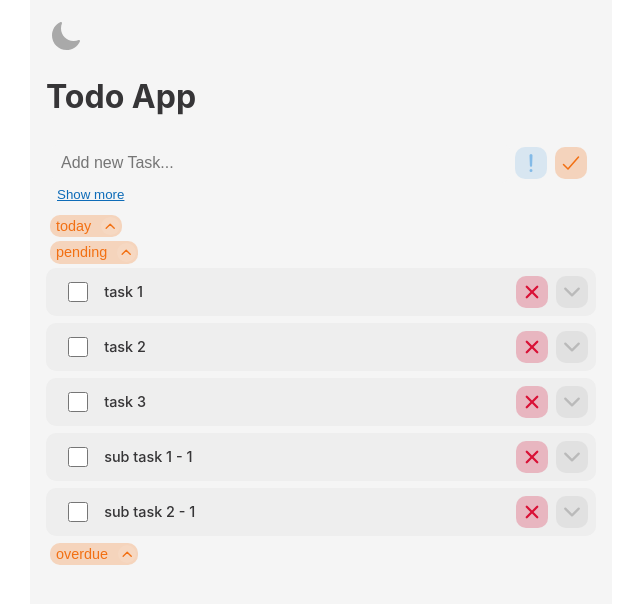
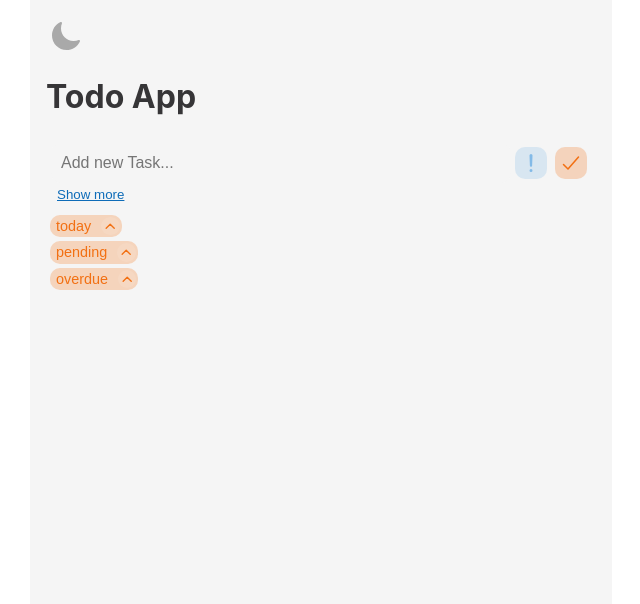
Before and after one commit to mDep07/todo-app, a React (Create React App) app: page / in a window 1280 px wide. Shown: the top 604 px of the page, without its empty margins (319-959 px from the left). Built offline with nearby package versions, Linux system fonts and the light colour scheme.

Commit message:
Add task servic

```diff
--- a/src/App.tsx
+++ b/src/App.tsx
@@ -1,6 +1,4 @@
 import React, { useReducer, Reducer, useState, useEffect } from 'react';
-//import moment from 'moment';
-import { v4 as uuidv4 } from 'uuid';
 import styled, { ThemeProvider } from 'styled-components';
 import { IoMoon, IoSunny } from 'react-icons/io5';
 
@@ -10,51 +8,26 @@ import { light, dark } from "./theme";
 import type { ITask } from './interfaces/task';
 
 import Tasks from './components/Tasks';
-import moment from 'moment';
-
-
-const listTasks: ITask[] = [
-  { id: uuidv4(), title: 'task 1', create_date: moment().subtract(1,'days').format(), finished: false },
-  { id: uuidv4(), title: 'task 2', create_date: moment().subtract(1,'days').format(), finished: false },
-  { id: uuidv4(), title: 'task 3', create_date: moment().subtract(1,'days').format(), finished: false },
-  { id: uuidv4(), title: 'sub task 1 - 1', create_date: moment().subtract(1,'days').format(), finished: false },
-  { id: uuidv4(), title: 'sub task 2 - 1', create_date: moment().subtract(1,'days').format(), finished: false, },
-]
+import { orderTasks } from './utils/orderTasks';
+import TasksService from './services/tasks';
+const { getTasks, addTask, removeTask, updateTask } = TasksService();
 
 type TState = { tasks: ITask[] };
-type TAction = { type: 'add', payload: ITask } | { type: 'remove', payload: string } | { type: 'finish', payload: string };
+type TAction =  { type: 'add', payload: ITask } |
+                { type: 'remove', payload: string } |
+                { type: 'finish', payload: { taskId: string, finished: boolean } };
 
 const reducer: Reducer<TState, TAction> = (state, action): TState => {
   const { type, payload } = action;
 
-  const orderTasks = (tasks: ITask[]) => {
-    const orderedByDate = tasks.sort((a, b) => {
-        if(moment(a.create_date).isBefore(b.create_date)) return 1
-        if(moment(a.create_date).isAfter(b.create_date)) return -1
-        return 0
-      });
-
-    const orderedByImportance = orderedByDate.sort((a, b) => Number(b.important) - Number(a.important));
-    return orderedByImportance;
-  }
-
   switch(type) {
     case 'add': {
       const { tasks } = state;
-      const task = payload;
-      if(typeof task === 'string') return state;
+      const task = payload as ITask;
+      // if(typeof task === 'string') return state;
 
-      const newTask: ITask = {
-        id: uuidv4(),
-        title: task.title,
-        create_date: task.create_date,
-        finished: false,
-        task_id: task.task_id,
-        important: task.important
-      };
-
+      const newTask: ITask = addTask(task);
       const orderedTasks = orderTasks([...tasks, {...newTask}]);
-      console.log({orderedTasks})
 
       return {
         ...state,
@@ -63,10 +36,10 @@ const reducer: Reducer<TState, TAction> = (state, action): TState => {
     }
     case 'remove': {
       const { tasks } = state;
-      const taskId = payload;
-      if(typeof taskId !== 'string') return state;
+      const taskId = payload as string;
+      // if(typeof taskId !== 'string') return state;
 
-      const removeTasks = tasks.filter(t => t.task_id === taskId || t.id === taskId).map(t => t.id);
+      const removeTasks = removeTask(taskId);
 
       return {
         ...state,
@@ -74,37 +47,14 @@ const reducer: Reducer<TState, TAction> = (state, action): TState => {
       };
     }
     case 'finish': {
-      const { tasks } = state;
-      const taskId = payload;
-      if(typeof taskId !== 'string') return state;
+      const { taskId, finished } = payload as { taskId: string, finished: boolean };
+      // if(typeof taskId !== 'string') return state;
 
-      const taskIndex = tasks.findIndex(t => t.id === taskId);
-      const task = tasks.find(t => t.id === taskId);
-
-      if(!task) return state;
-
-      if(!task.finished) {
-        const finishedTasks = tasks.filter(t => t.task_id === taskId || t.id === taskId).map(t => t.id);
-        return {
-          ...state,
-          tasks: tasks.map(task => {
-            if(finishedTasks.includes(task.id)) {
-              task.finished = true;
-              task.finished_date = moment().format();
-            }
-
-            return task;
-          })
-        };
-      }
+      const tasksWithUpdated = updateTask(taskId, { finished });
 
       return {
         ...state,
-        tasks: [
-          ...tasks.slice(0, taskIndex),
-          {...task, finished: !task.finished, finished_date: !task.finished ? moment().format() : '' },
-          ...tasks.slice(taskIndex + 1)
-        ]
+        tasks: tasksWithUpdated
       };
     }
   }
@@ -138,7 +88,7 @@ const StyledSwitchTheme = styled.button`
 
 function App() {
 
-  const [state, dispatch] = useReducer(reducer, { tasks: listTasks });
+  const [state, dispatch] = useReducer(reducer, { tasks: getTasks() });
   const [theme, setTheme] = useState(localStorage.getItem('mode') || 'light');
 
   useEffect(() => {
@@ -163,7 +113,7 @@ function App() {
         <Tasks
           tasks={state.tasks}
           create={(task: ITask) => dispatch({ type: 'add', payload: task })}
-          finish={(taskId: string) => dispatch({ type: 'finish', payload: taskId })}
+          finish={(taskId: string, finished: boolean) => dispatch({ type: 'finish', payload: { taskId, finished } })}
           remove={(taskId: string) => dispatch({ type: 'remove', payload: taskId })}
         />
       </StyledContainer>
--- a/src/components/Task.tsx
+++ b/src/components/Task.tsx
@@ -111,7 +111,7 @@ type Params = {
     task: ITask,
     isActive?: boolean,
     toggleActive?: (taskId: string) => void,
-    finish: (taskId: string) => void,
+    finish: (taskId: string, finished: boolean) => void,
     remove: (taskId: string) => void,
     isChild?: boolean,
     disabled?: boolean,
@@ -137,7 +137,7 @@ export default function Task({ task, isActive, toggleActive, finish, remove, isC
               <StyledInput
                 disabled={disabled}
                 type="checkbox"
-                onChange={() => finish(task.id)}
+                onChange={(e) => finish(task.id, e.target.checked)}
                 checked={task.finished}
               />
             </div>
--- a/src/components/Tasks.tsx
+++ b/src/components/Tasks.tsx
@@ -11,7 +11,7 @@ import Button from './Button';
 type Params = {
   tasks: ITask[],
   create: (task: ITask) => void,
-  finish: (taskId: string) => void,
+  finish: (taskId: string, finished: boolean) => void,
   remove: (taskId: string) => void
 };
 
@@ -65,7 +65,7 @@ export default function Tasks({ tasks, create, finish, remove }: Params) {
 
   const handleDeleteTask = (taskId: string) => remove(taskId);
 
-  const handleFinishTask = (taskId: string) => finish(taskId);
+  const handleFinishTask = (taskId: string, finished: boolean) => finish(taskId, finished);
 
   const getSubTasks = (taskId: string) => {
     return tasks.filter(t => t.task_id === taskId);
--- /dev/null
+++ b/src/services/tasks.ts
@@ -0,0 +1,75 @@
+import { ITask } from '../interfaces/task';
+import { orderTasks } from '../utils/orderTasks';
+import { v4 as uuidv4 } from 'uuid';
+import moment from 'moment';
+
+
+export default function TasksService() {
+  const KEY_ITEM = 'tasks';
+  const getTasks = () => {
+    const tasks: ITask[] = JSON.parse(localStorage.getItem(KEY_ITEM) || '[]');
+    return tasks;
+  }
+
+  const addTask = (task: ITask) => {
+    const tasks = getTasks();
+
+    const newTask: ITask = {
+      id: uuidv4(),
+      title: task.title,
+      create_date: task.create_date,
+      finished: false,
+      task_id: task.task_id,
+      important: task.important
+    };
+
+    const orderedTasks = orderTasks([...tasks, {...newTask}]);
+    localStorage.setItem(KEY_ITEM, JSON.stringify(orderedTasks));
+
+    return newTask;
+  }
+
+  const removeTask = (taskId: string) => {
+    const tasks = getTasks();
+    const taskAndSubTasksIds = tasks.filter(t => t.task_id === taskId || t.id === taskId).map(t => t.id);
+
+    const tasksWithoutRemoved = [...tasks.filter(t => !taskAndSubTasksIds.includes(t.id))];
+    localStorage.setItem(KEY_ITEM, JSON.stringify(tasksWithoutRemoved));
+
+    return taskAndSubTasksIds;
+  }
+
+  const updateTask = (taskId: string, { finished }: { finished: boolean }) => {
+    const tasks = getTasks();
+    const taskAndSubTasksIds = tasks.filter(t => t.task_id === taskId || t.id === taskId).map(t => t.id);
+
+    const tasksWithUpdated = [
+      ...tasks.map(task => {
+        if(taskAndSubTasksIds.includes(task.id)) {
+          if(task.id === taskId) {
+            return {
+              ...task,
+              finished: finished,
+              finished_date: finished ? moment().format() : ''
+            }
+          }
+
+          return {
+            ...task,
+            finished: finished ? finished : task.finished,
+            finished_date: finished ? moment().format() : ''
+          }
+        }
+
+        return task;
+      })
+    ];
+
+    localStorage.setItem(KEY_ITEM, JSON.stringify(tasksWithUpdated));
+
+    return tasksWithUpdated;
+  }
+
+
+  return { getTasks, addTask, removeTask, updateTask }
+}
--- /dev/null
+++ b/src/utils/orderTasks.ts
@@ -0,0 +1,13 @@
+import moment from "moment";
+import { ITask } from "../interfaces/task";
+
+export const orderTasks = (tasks: ITask[]) => {
+    const orderedByDate = tasks.sort((a, b) => {
+        if(moment(a.create_date).isBefore(b.create_date)) return 1
+        if(moment(a.create_date).isAfter(b.create_date)) return -1
+        return 0
+        });
+
+    const orderedByImportance = orderedByDate.sort((a, b) => Number(b.important) - Number(a.important));
+    return orderedByImportance;
+}
```
